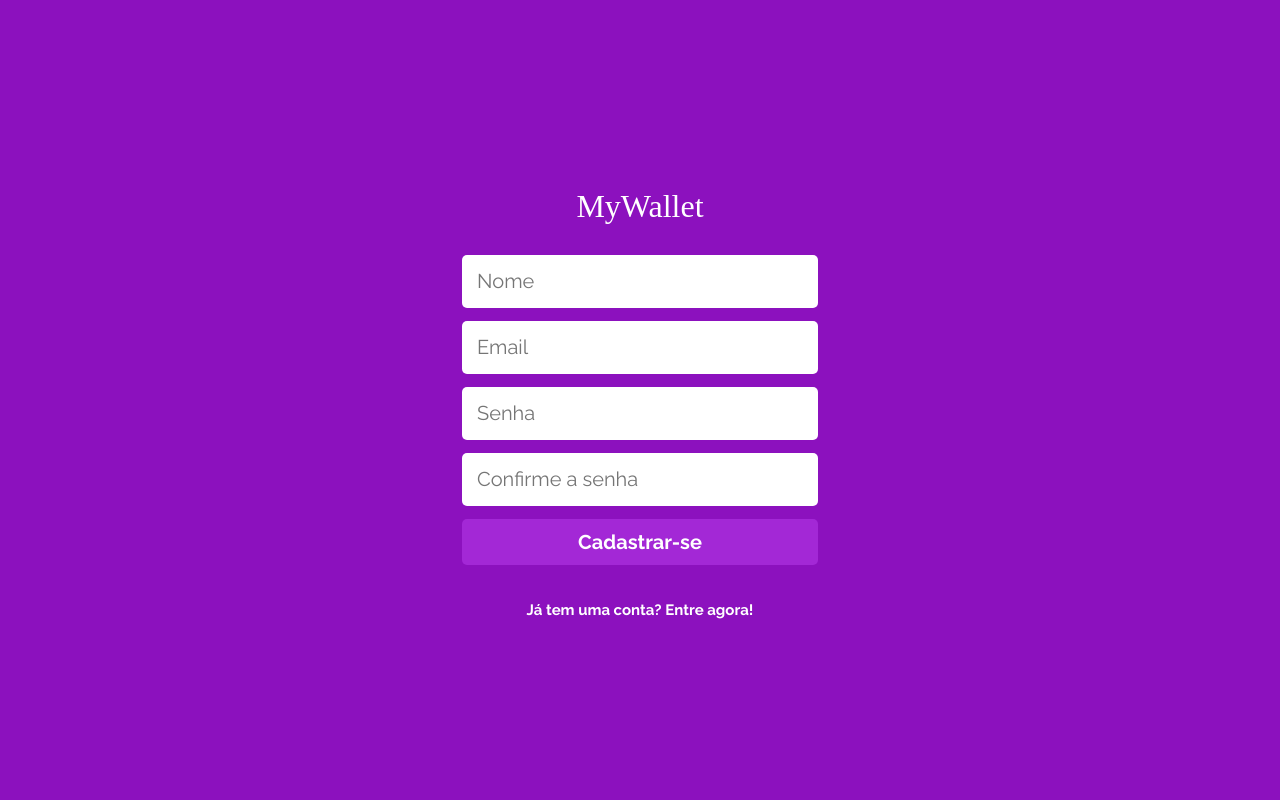
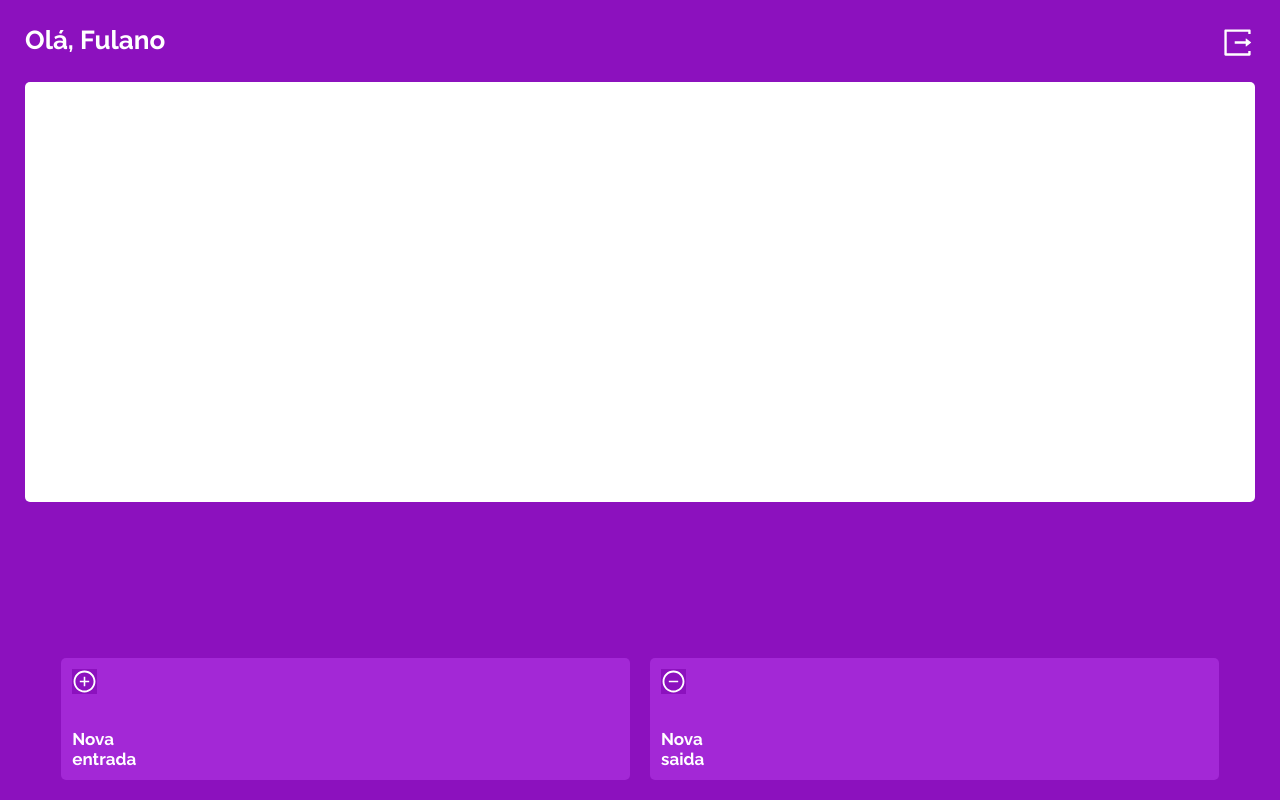
Before and after one commit to wilembergson/mywallet, a React (Create React App) app: page / in a window 1280 px wide. Built offline with nearby package versions, Linux system fonts and the light colour scheme; a web font is replaced by a local one.

Commit message:
Main screen layout

```diff
--- a/package.json
+++ b/package.json
@@ -5,6 +5,7 @@
   "dependencies": {
     "react": "^17.0.2",
     "react-dom": "^17.0.2",
+    "react-icons": "^4.3.1",
     "react-router-dom": "^6.3.0",
     "react-scripts": "^4.0.3",
     "styled-components": "^5.3.5"
--- a/src/App.css
+++ b/src/App.css
@@ -1,11 +1,4 @@
 *{
     margin:0;
-}
-main{
-    display: flex;
-    justify-content: center;
-    align-items: center;
-    flex-direction: column;
-    height: 100vh;
     background: #8C11BE;
 }
--- a/src/App.jsx
+++ b/src/App.jsx
@@ -1,13 +1,15 @@
 import { BrowserRouter, Route, Routes } from 'react-router-dom'
 import './App.css'
 import Login from './routes/login/Login'
+import MainScreen from './routes/mainScreem/MainScreen'
 import Register from './routes/register/Register'
 export default function App(){
     return(
         <BrowserRouter>
             <Routes>
                 <Route path='/1' element={<Login/>}/>
-                <Route path='/' element={<Register/>}/>
+                <Route path='/2' element={<Register/>}/>
+                <Route path='/' element={<MainScreen/>}/>
             </Routes>
         </BrowserRouter>
     )
--- a/src/comonents/StyledLoginAndRegister.jsx
+++ b/src/comonents/StyledComponents.jsx
@@ -1,5 +1,19 @@
 import styled from "styled-components"
 
+export const MainLoginRegister = styled.main`
+    display: flex;
+    justify-content: center;
+    align-items: center;
+    flex-direction: column;
+    height: 90vh;
+    padding: 25px;
+`
+export const Main = styled.main`
+    display: flex;
+    align-items: center;
+    flex-direction: column;
+    padding: 25px;
+`
 export const Logo = styled.h1`
     font-family: 'Saira Stencil One';
     font-style: normal;
@@ -16,7 +30,7 @@ export const Form = styled.form`
     width: 100%;
 `
 export const Input = styled.input`
-    width: 326px;
+    width: 296px;
     background: #FFFFFF;
     border-radius: 5px;
     font-family: 'Raleway';
@@ -30,7 +44,7 @@ export const Input = styled.input`
     padding:15px;
 `
 export const Button = styled.button`
-    width: 356px;
+    width: 326px;
     height: 46px;
     background: #A328D6;
     border-radius: 5px;
@@ -51,3 +65,18 @@ export const Label = styled.label`
     line-height: 18px;
     color: #FFFFFF;
 `
+export const Header = styled.header`
+    width: 100%;
+    display: flex;
+    justify-content: space-between;
+    position: relative;
+    top: 0;
+`
+export const Title = styled.h1`
+    font-family: 'Raleway';
+    font-style: normal;
+    font-weight: 700;
+    font-size: 26px;
+    line-height: 31px;
+    color: #FFFFFF;
+`
--- a/src/routes/login/Login.jsx
+++ b/src/routes/login/Login.jsx
@@ -1,8 +1,8 @@
-import { Button, Form, Input, Label, Logo } from "../../comonents/StyledLoginAndRegister"
+import { Button, Form, Input, Label, Logo, MainLoginRegister } from "../../comonents/StyledComponents"
 
 export default function Login(){
     return(
-        <main>
+        <MainLoginRegister>
             <Logo>MyWallet</Logo>
             <Form>
                 <Input type="text" placeholder="Email" />
@@ -10,6 +10,6 @@ export default function Login(){
                 <Button>Entrar</Button>
             </Form>
             <Label>Primeira vez? Cadastre-se!</Label>
-        </main>
+        </MainLoginRegister>
     )
 }
--- /dev/null
+++ b/src/routes/mainScreem/MainScreen.jsx
@@ -0,0 +1,68 @@
+import { Header, Main, Title } from "../../comonents/StyledComponents";
+import {AiOutlineExport} from 'react-icons/ai'
+import {AiOutlinePlusCircle} from 'react-icons/ai'
+import {AiOutlineMinusCircle} from 'react-icons/ai'
+import styled from 'styled-components'
+
+export default function MainScreen(){
+    return(
+        <Main>
+            <Header>
+                <Title>Olá, Fulano</Title>
+                <AiOutlineExport size={35} color={'#FFFFFF'}/>
+            </Header>
+            <Balance/>
+            <Footer>
+                <Operation>
+                    <AiOutlinePlusCircle size={25}/>
+                    <Label>Nova</Label>
+                    entrada
+                </Operation>
+                <Operation>
+                    <AiOutlineMinusCircle size={25}/>
+                    <Label>Nova</Label>
+                    saida
+                </Operation>
+            </Footer>
+        </Main>
+    )
+}
+
+const Balance = styled.div`
+    width: 100%;
+    height:420px;
+    background: #FFFFFF;
+    margin-top: 22px;
+    margin-bottom:40px;
+    border-radius: 5px;
+    position: relative;
+`
+const Footer = styled.footer`
+    display: flex;
+    width: 92%;
+    position: fixed;
+    bottom: 0;
+    padding-bottom: 10px;
+`
+const Operation = styled.div`
+    display: flex;
+    aling-items: center;
+    flex-direction: column;
+    width: 50%;
+    height: 100px;
+    background: #A328D6;
+    margin: 10px;
+    border-radius: 5px;
+    padding: 11px;
+
+    font-family: 'Raleway';
+    font-style: normal;
+    font-weight: 700;
+    font-size: 17px;
+    line-height: 20px;
+    color: #FFFFFF;
+`
+const Label = styled.label`
+    background: #A328D6;
+    margin-top: 35px;
+`
--- a/src/routes/register/Register.jsx
+++ b/src/routes/register/Register.jsx
@@ -1,8 +1,8 @@
-import { Button, Form, Input, Label, Logo } from "../../comonents/StyledLoginAndRegister";
+import { Button, Form, Input, Label, Logo, MainLoginRegister } from "../../comonents/StyledComponents";
 
 export default function Register(){
     return(
-        <main>
+        <MainLoginRegister>
             <Logo>MyWallet</Logo>
             <Form>
                 <Input type="text" placeholder="Nome" />
@@ -12,6 +12,6 @@ export default function Register(){
                 <Button>Cadastrar-se</Button>
             </Form>
             <Label>Já tem uma conta? Entre agora!</Label>
-        </main>
+        </MainLoginRegister>
     )
 }
```
Also changed, not shown: 1 other file (tests, documents, lock files or other folders).
